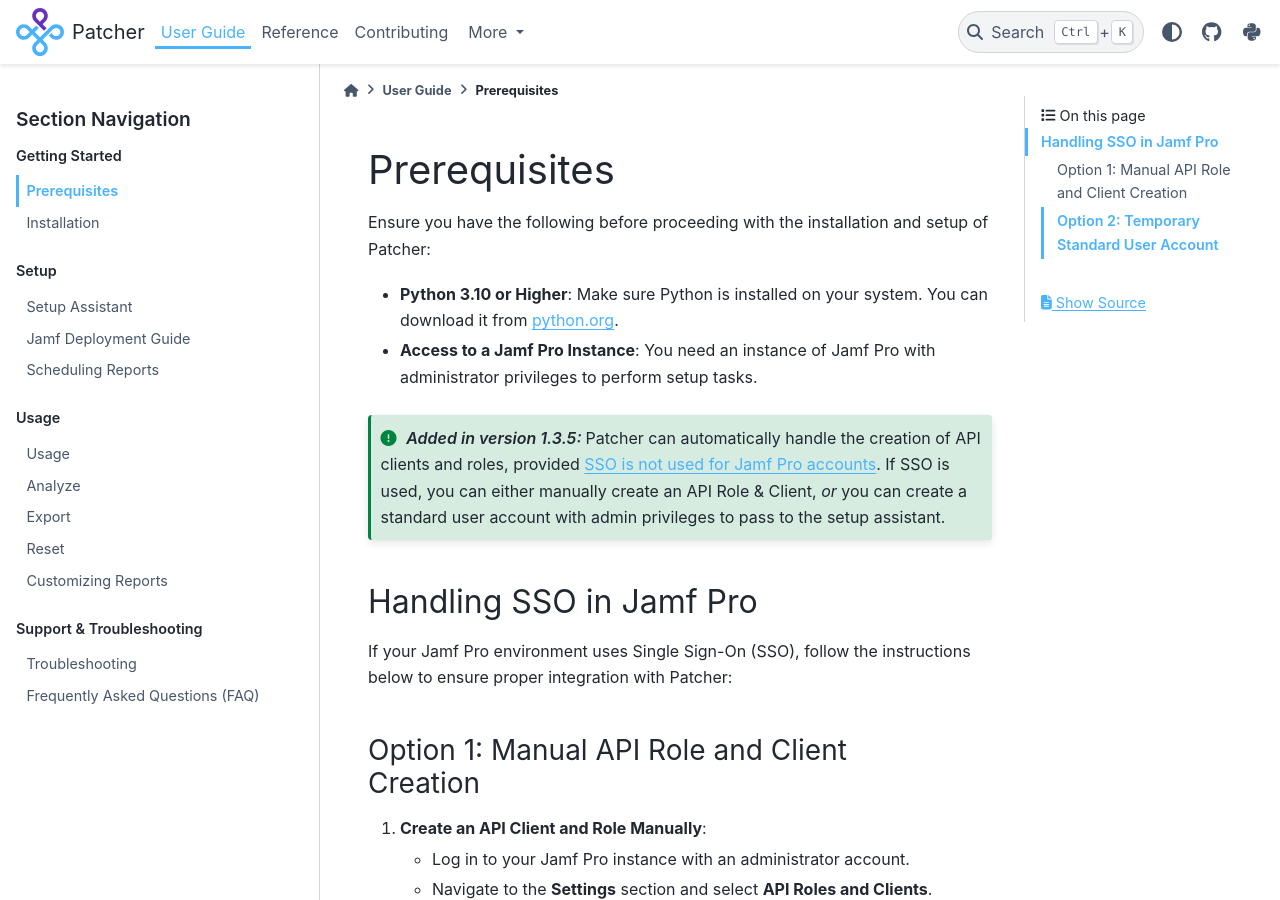
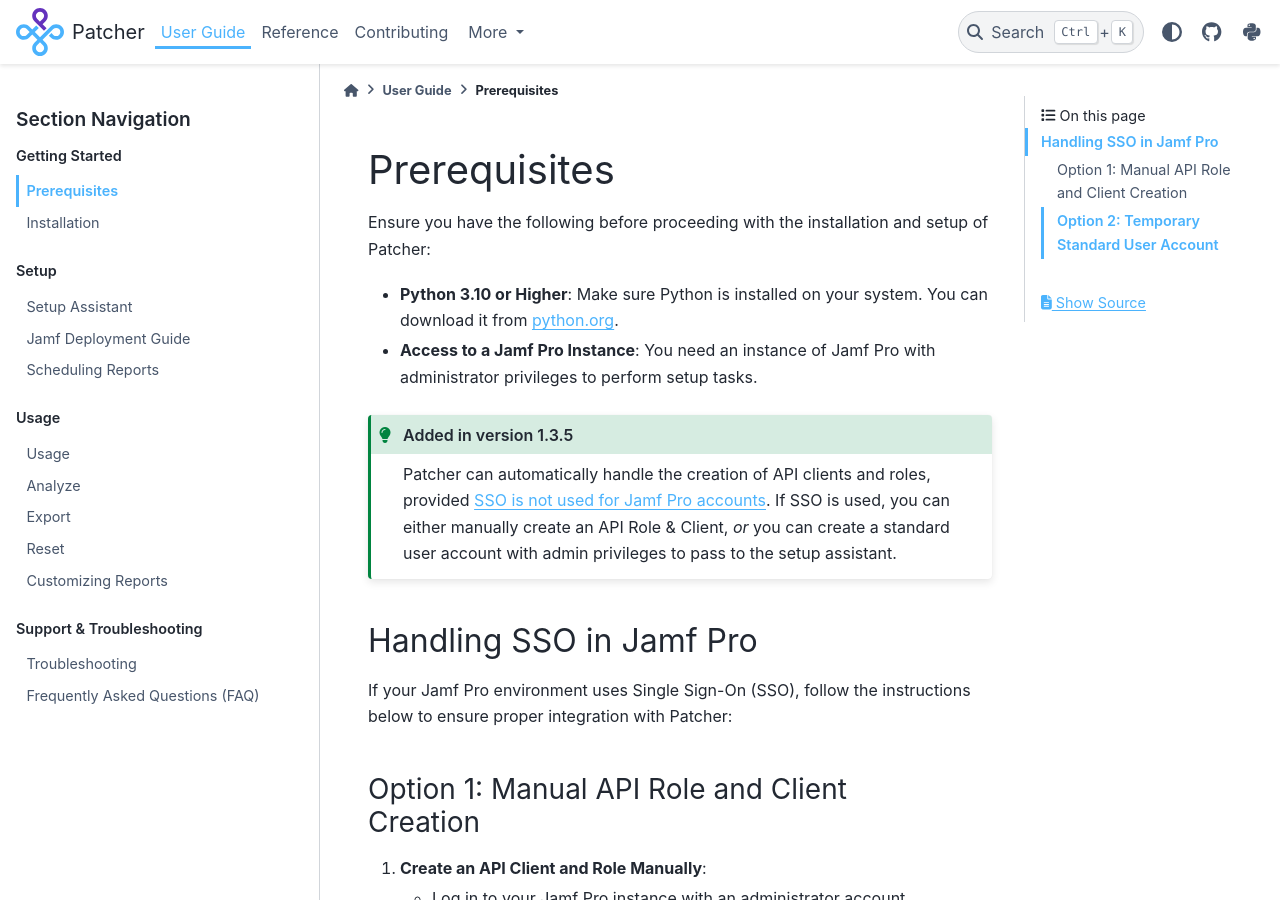
Before and after one commit to liquidz00/Patcher, a Sphinx documentation site: the page built from docs/user/prereqs.md, in a window 1280 px wide and 900 px high. Built offline with Sphinx 7.4.7 and the PyData theme 0.15.4, drawn with Linux system fonts in a browser that asks for light colours; part of the change alters nothing that is shown.

```diff
--- a/docs/user/prereqs.md
+++ b/docs/user/prereqs.md
@@ -1,3 +1,5 @@
+(prereqs)=
+
 # Prerequisites
 
 Ensure you have the following before proceeding with the installation and setup of Patcher:
@@ -5,7 +7,9 @@ Ensure you have the following before proceeding with the installation and setup
 - **Python 3.10 or Higher**: Make sure Python is installed on your system. You can download it from [python.org](https://www.python.org/downloads/).
 - **Access to a Jamf Pro Instance**: You need an instance of Jamf Pro with administrator privileges to perform setup tasks.
 
-:::{versionadded} 1.3.5
+:::{admonition} Added in version 1.3.5
+:class: tip
+
 Patcher can automatically handle the creation of API clients and roles, provided [SSO is not used for Jamf Pro accounts](https://developer.jamf.com/jamf-pro/docs/jamf-pro-api-overview#authentication-and-authorization). If SSO is used, you can either manually create an API Role & Client, *or* you can create a standard user account with admin privileges to pass to the setup assistant.
 :::
 
```
